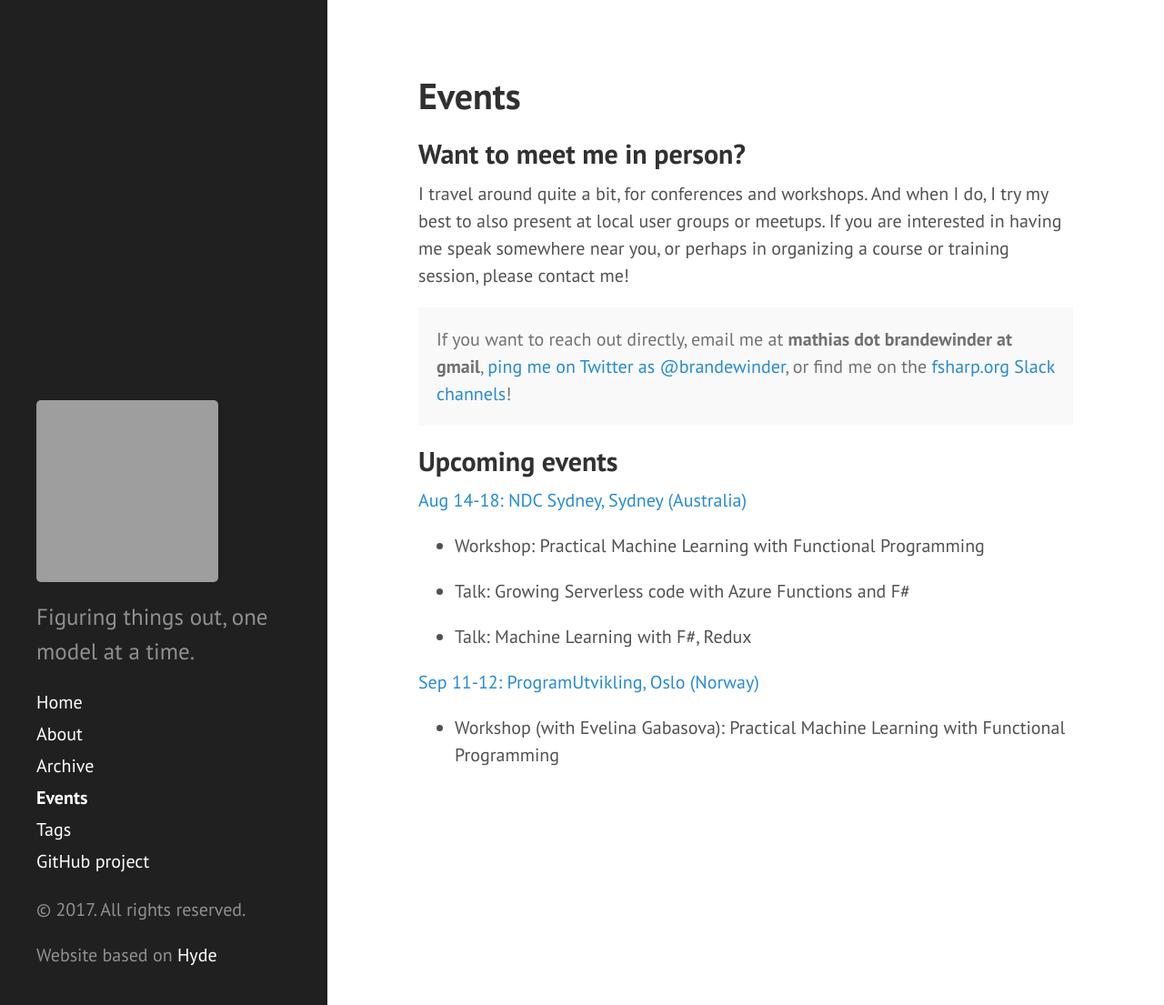
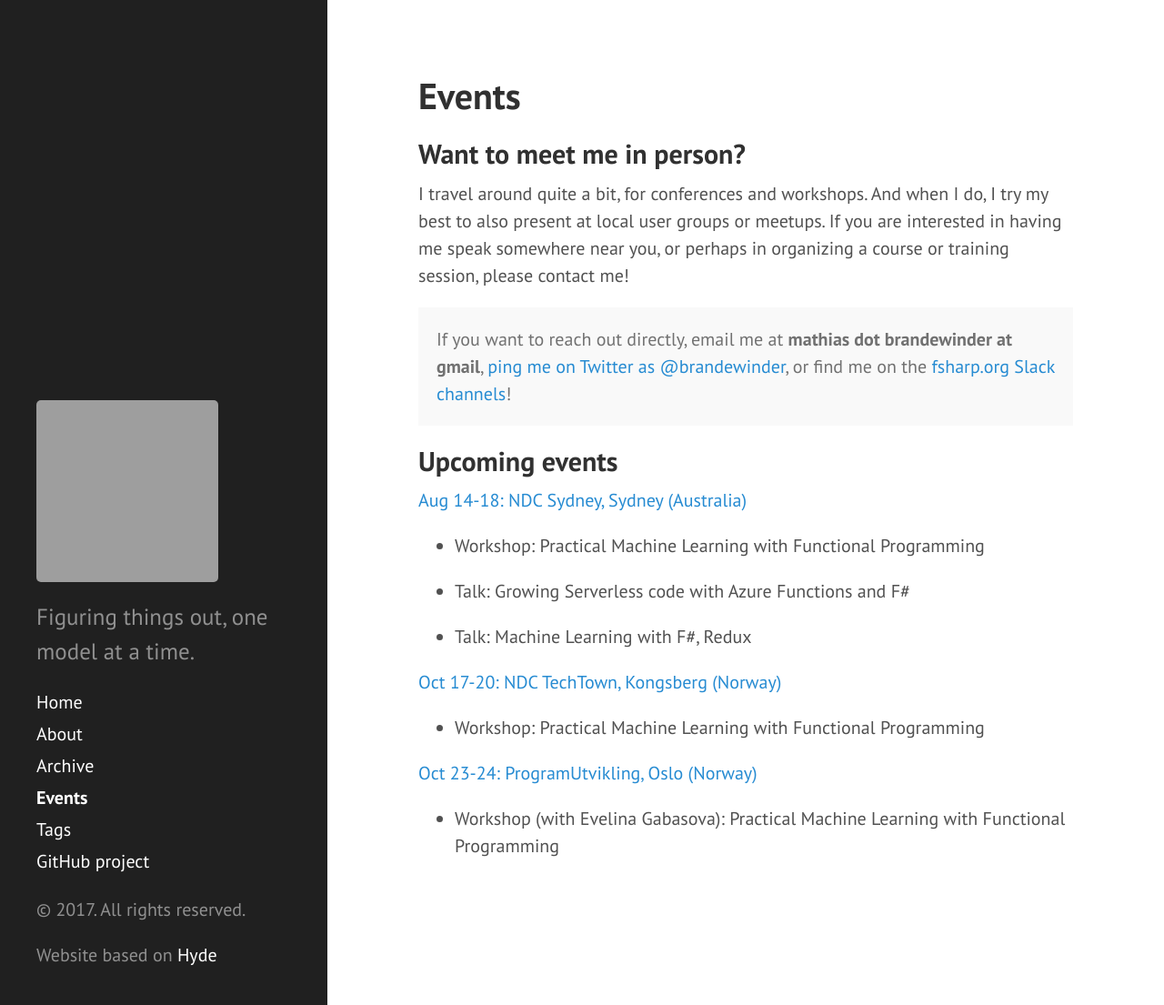
Before and after one commit to mathias-brandewinder/mathias-brandewinder.github.io, a Jekyll site: the page built from events.md, in a window 1280 px wide and 1105 px high. Shown: the whole window at 91% size. Built offline with Jekyll 4.4.1, drawn with Linux system fonts in a browser that asks for light colours; comment, search, counter and statistics services are not loaded; grey boxes are pictures that could not be loaded.

Commit message:
updated events

```diff
--- a/_data/events.json
+++ b/_data/events.json
@@ -3,8 +3,8 @@
     [
         {
             "host":"ProgramUtvikling",
-            "date":"2017-09-11",
-            "until":"2017-09-12",
+            "date":"2017-10-23",
+            "until":"2017-10-24",
             "city":"Oslo",
             "country":"Norway",
             "url":"http://programutvikling.no/en/course/practical-machine-learning-with-functional-programming-1/",
@@ -12,6 +12,20 @@
             [
                 {
                     "description":"Workshop (with Evelina Gabasova): Practical Machine Learning with Functional Programming"
+                }
+            ]
+        },
+        {
+            "host":"NDC TechTown",
+            "date":"2017-10-17",
+            "until":"2017-10-20",
+            "city":"Kongsberg",
+            "country":"Norway",
+            "url":"http://ndctechtown.com/speaker/mathias-brandewinder/",
+            "activities":
+            [
+                {
+                    "description":"Workshop: Practical Machine Learning with Functional Programming"
                 }
             ]
         },
```
